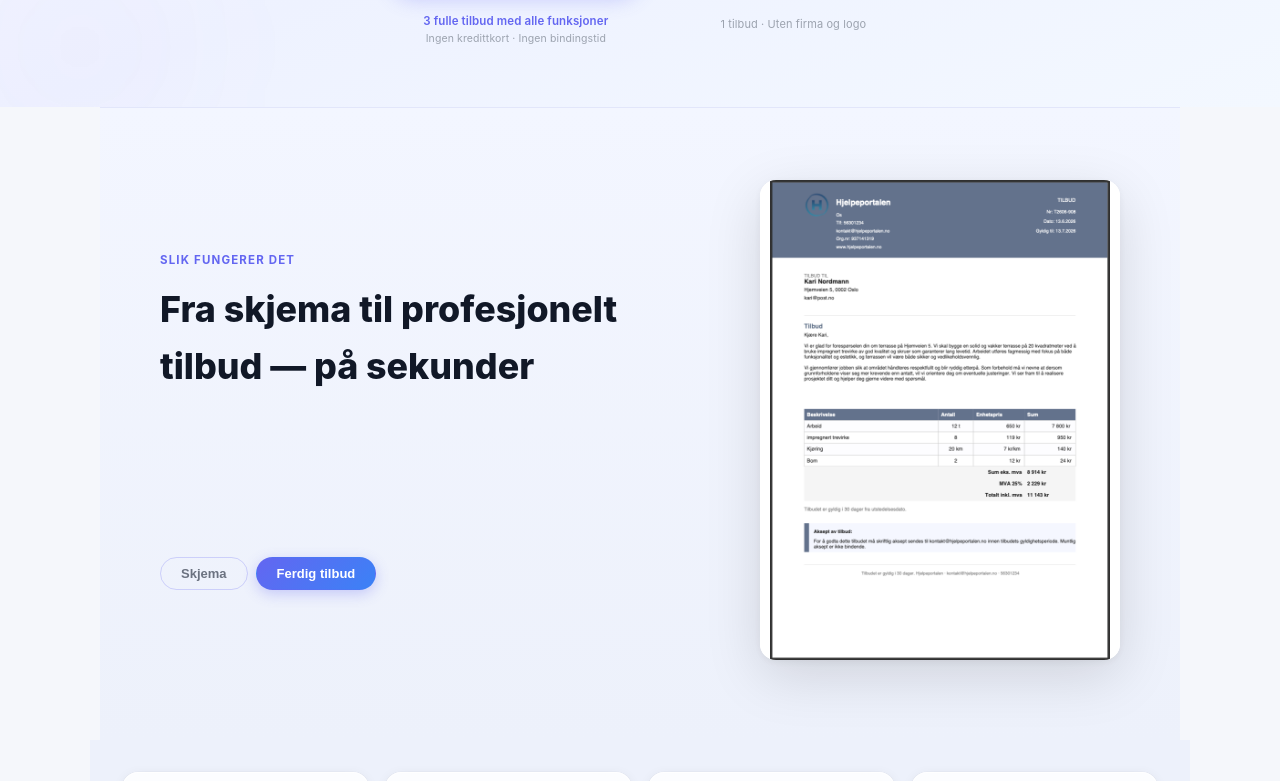
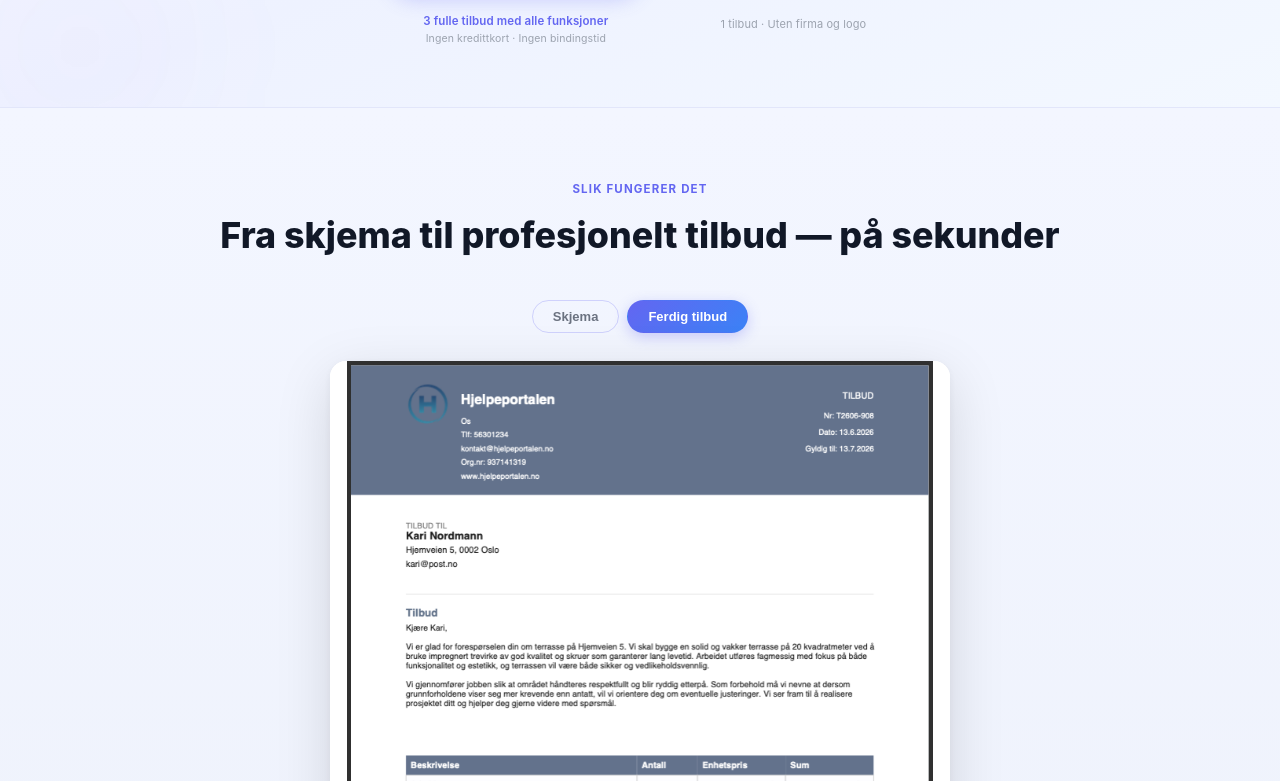
Before and after one commit to anderslura/Prismal, a React (Vite) app: page / in a window 1280 px wide. Shown: the part 519-1300 px from the top of the page. Built offline with nearby package versions, Linux system fonts and the light colour scheme.

Commit message:
design: toggle over bilde, sentrert layout, kort 620px bred

```diff
--- a/src/components/Landingsside.jsx
+++ b/src/components/Landingsside.jsx
@@ -109,16 +109,16 @@ function FlipDemo() {
         <h2 className="flip-tittel">Fra skjema til profesjonelt tilbud — på sekunder</h2>
       </div>
 
+      <div className="flip-toggle">
+        <button className={!flipped ? 'aktiv' : ''} onClick={() => setFlipped(false)}>Skjema</button>
+        <button className={flipped ? 'aktiv' : ''} onClick={() => setFlipped(true)}>Ferdig tilbud</button>
+      </div>
+
       <div className="flip-scene">
         <div className={`flip-kort ${flipped ? 'er-flipped' : ''}`}>
           <div className="flip-side flip-front"><SkjemaMock /></div>
           <div className="flip-side flip-back"><PdfMock /></div>
         </div>
-      </div>
-
-      <div className="flip-toggle">
-        <button className={!flipped ? 'aktiv' : ''} onClick={() => setFlipped(false)}>Skjema</button>
-        <button className={flipped ? 'aktiv' : ''} onClick={() => setFlipped(true)}>Ferdig tilbud</button>
       </div>
     </section>
   )
--- a/src/styles/index.css
+++ b/src/styles/index.css
@@ -1263,9 +1263,9 @@ textarea { resize: vertical; }
 }
 .flip-scene {
   perspective: 1400px;
-  max-width: 420px;
+  max-width: 620px;
   width: 100%;
-  margin: 0 auto 28px;
+  margin: 0 auto 0;
 }
 .flip-kort {
   position: relative;
@@ -1308,6 +1308,7 @@ textarea { resize: vertical; }
   display: flex;
   gap: 8px;
   justify-content: center;
+  margin-bottom: 28px;
 }
 .flip-toggle button {
   padding: 8px 20px;
@@ -1328,43 +1329,13 @@ textarea { resize: vertical; }
 }
 
 
-/* ── FLIP — desktop 2-kolonne ── */
+/* ── FLIP — desktop sentrert ── */
 @media (min-width: 860px) {
   .flip-seksjon {
-    display: grid;
-    grid-template-columns: 1fr auto;
-    grid-template-rows: auto auto;
-    align-items: center;
-    gap: 20px 72px;
-    max-width: 1080px;
-    margin-left: auto;
-    margin-right: auto;
-    text-align: left;
-    padding: 72px 60px 80px;
-  }
-  .flip-intro {
-    grid-column: 1;
-    grid-row: 1;
-    margin-bottom: 0;
-  }
-  .flip-scene {
-    grid-column: 2;
-    grid-row: 1 / 3;
-    width: 360px;
-    max-width: 360px;
-    flex-shrink: 0;
-    margin: 0;
-  }
-  .flip-toggle {
-    grid-column: 1;
-    grid-row: 2;
-    justify-content: flex-start;
+    padding: 72px 48px 80px;
   }
   .flip-tittel {
     font-size: clamp(24px, 2.8vw, 38px);
-  }
-  .flip-overst {
-    margin-bottom: 12px;
   }
 }
 
```
